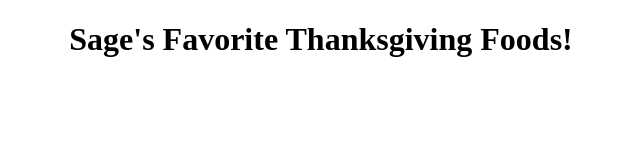
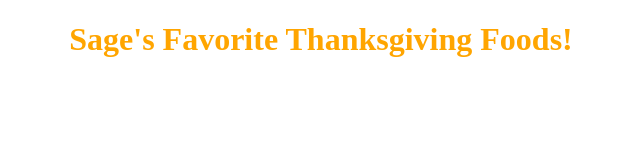
Before and after one commit to SageJohnson/my-template-engine, a plain HTML site: page index.html in a window 1280 px wide. Shown: the whole page, without its empty margins (319-959 px from the left). Drawn offline with Linux system fonts and the light colour scheme.

Commit message:
Update styles.css

```diff
--- a/styles.css
+++ b/styles.css
@@ -1,5 +1,5 @@
 h1 {
-  color: "orange";
+  color: orange;
   text-align: center;
 }
 
```
